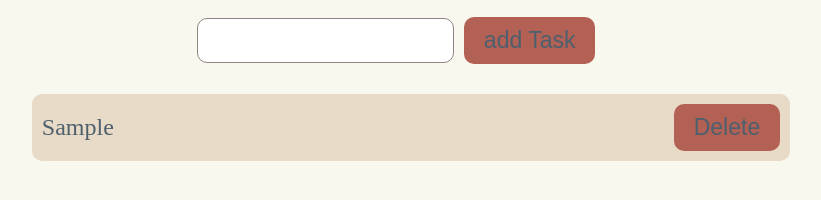
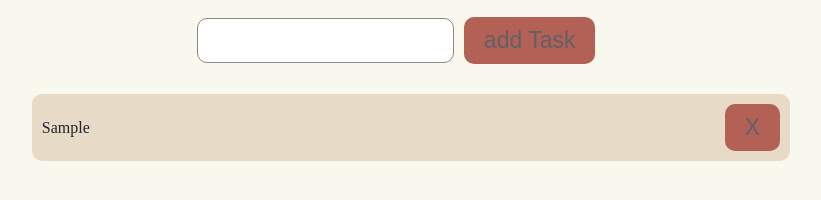
Before and after one commit to IraGur/ToDo_List, a plain HTML site: page index.html in a window 1280 px wide. Both pictures are taken after typing "Sample" into the empty fields and a click on the button "add Task". Shown: the part 156-356 px from the top of the page, without its empty margins (229-1050 px from the left). Drawn offline with Linux system fonts and the light colour scheme.

Commit message:
functionality modified

```diff
--- a/index.html
+++ b/index.html
@@ -14,10 +14,11 @@
             <h1>To-Do List</h1>
         </div>
         <div class="todo">
-            <input type="text" id="taskInput" />
+            <input type="text" id="task-input" />
             <button onclick="addTask()">add Task</button>
         </div>
-        <div class="tasks" id="taskList"></div>
+        <p class="warning">Please enter a value</p>
+        <div class="tasks" id="tasks-list"></div>
     </div>
     <script src="script.js"></script>
 </body>
--- a/script.js
+++ b/script.js
@@ -1,27 +1,58 @@
+let tasks = localStorage.getItem("tasks")
+   ? JSON.parse(localStorage.getItem("tasks"))
+   : [];
+
+const setWarningDisplayValue = (value) => {
+   const warning = document.querySelector(".warning");
+   warning.style.display = value;
+};
+
+const refreshTasks = () => {
+   const tasksContainer = document.getElementById("tasks-list");
+   tasksContainer.innerHTML = "";
+   if (tasks.length > 0) {
+      tasks.forEach((task) => {
+         const taskElement = document.createElement("div");
+         const removeButton = document.createElement("button");
+
+         removeButton.innerText = "X";
+         removeButton.className = "remove-button";
+         removeButton.dataset.taskId = task.id;
+         removeButton.addEventListener("click", removeTask);
+
+         taskElement.className = "task";
+         taskElement.innerText = task.value;
+         taskElement.appendChild(removeButton);
+         tasksContainer.appendChild(taskElement);
+      });
+   }
+};
+
 const addTask = () => {
-   const taskInput = document.getElementById("taskInput");
-   const task = taskInput.value;
+   const input = document.getElementById("task-input");
+   setWarningDisplayValue("none");
 
-   if (!task) return;
+   if (input.value.trim()) {
+      const taskItem = {};
+      const ids = tasks.map((task) => task.id);
 
-   const taskList = document.getElementById("taskList");
+      taskItem.id = ids.length > 0 ? ids[ids.length - 1] + 1 : 1;
+      taskItem.value = input.value;
+      input.value = "";
 
-   const newTask = document.createElement("div");
-   newTask.classList.add("task");
+      tasks.push(taskItem);
+      localStorage.setItem("tasks", JSON.stringify(tasks));
+      refreshTasks();
+   } else {
+      setWarningDisplayValue("block");
+   }
+};
 
-   const taskText = document.createElement("div");
-   taskText.classList.add("task-text");
-   taskText.innerHTML = task;
+const removeTask = (event) => {
+   const taskId = event.target.dataset.taskId;
+   tasks = tasks.filter((task) => task.id !== parseInt(taskId));
+   localStorage.setItem("tasks", JSON.stringify(tasks));
+   refreshTasks();
+};
 
-   const deleteButton = document.createElement("button");
-   deleteButton.innerHTML = "Delete";
-   deleteButton.onclick = () => {
-      taskList.removeChild(newTask);
-   };
-
-   newTask.appendChild(taskText);
-   newTask.appendChild(deleteButton);
-   taskList.appendChild(newTask);
-
-   taskInput.value = "";
-};
+refreshTasks();
--- a/styles.css
+++ b/styles.css
@@ -42,7 +42,7 @@ button {
    background-color: #b36154;
    border: none;
    border-radius: 10px;
-   color: #4e5f6e;
+   color: rgb(78 95 110 / 80%);
    font-size: 23px;
    cursor: pointer;
 }
@@ -69,3 +69,7 @@ button {
    color: #4e5f6e;
    font-size: 1.5em;
 }
+
+.warning {
+   display: none;
+}
```
